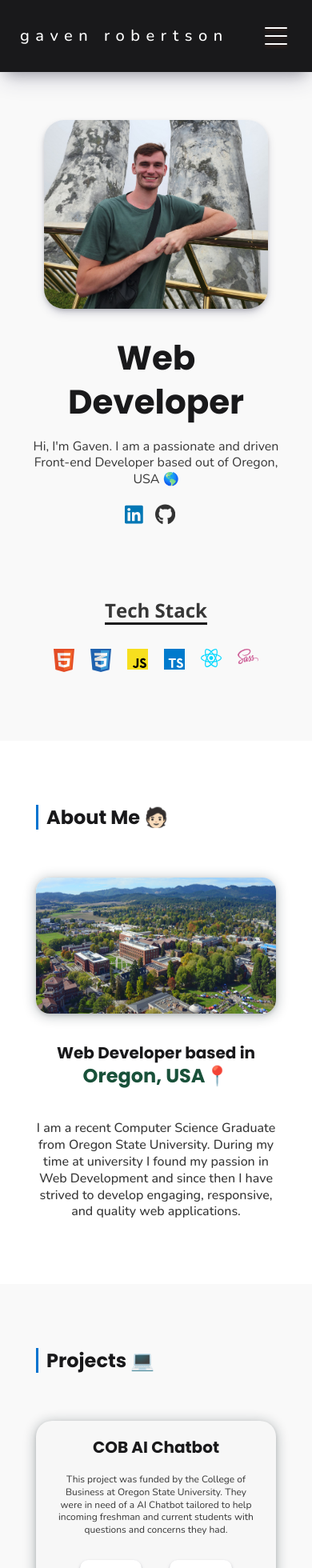
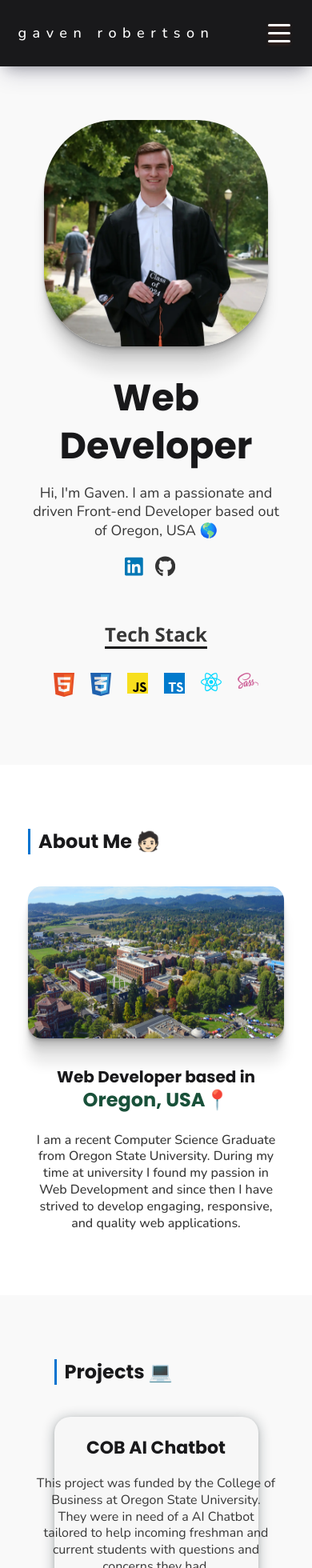
Before and after one commit to gavenrobertson/portfolio-website, a React (Create React App) app: page / in a window 390 px wide. Shown: the top 1960 px of the page at 80% size. Built offline with nearby package versions, Linux system fonts and the light colour scheme; grey boxes are pictures that could not be loaded.

Commit message:
Made some changes to dev picture and performance upkeeps.

```diff
--- a/public/index.html
+++ b/public/index.html
@@ -2,7 +2,7 @@
 <html lang="en">
 <head>
   <meta charset="utf-8" />
-  <link rel="icon" href="%PUBLIC_URL%/favicon.ico" />
+  <link rel="icon" href="computer_favicon.png" type="image/png"/>
   <meta name="viewport" content="width=device-width, initial-scale=1" />
   <meta name="theme-color" content="#000000" />
   <meta
--- a/src/components/Home.js
+++ b/src/components/Home.js
@@ -1,6 +1,6 @@
 import React from "react";
 import '../styles/main.scss'
-import dev_picture from '../imgs/me.jpg'
+import dev_picture from '../imgs/dev.webp'
 import html5 from '../imgs/html-icon.svg'
 import css5 from '../imgs/css-icon.svg'
 import js_icon from '../imgs/js-icon.svg'
--- a/src/styles/_about.scss
+++ b/src/styles/_about.scss
@@ -35,7 +35,7 @@
     height: 310px;
     width: 500px;
     border-radius: 1.7rem;
-    box-shadow: rgba(14, 30, 37, 0.12) 0px 2px 4px 0px, rgba(14, 30, 37, 0.32) 0px 2px 16px 0px;
+    box-shadow: rgba(0, 0, 0, 0.09) 0px 2px 1px, rgba(0, 0, 0, 0.09) 0px 4px 2px, rgba(0, 0, 0, 0.09) 0px 8px 4px, rgba(0, 0, 0, 0.09) 0px 16px 8px, rgba(0, 0, 0, 0.09) 0px 32px 16px;
 }
 
 .biography-h2 {
@@ -96,11 +96,11 @@
     }
 
     .biography-h2 {
-        padding-bottom: 4rem;
+        padding-bottom: 2.4rem;
     }
 
     .biography-p {
-        width: 38rem;
+        width: 42rem;
     }
 }
 
@@ -122,6 +122,7 @@
 
     .about-title {
         font-size: 2.4rem;
+        margin-bottom: 4rem;
     }
 
    .programmer-svg {
@@ -139,8 +140,8 @@
 @media screen and (max-width: 440px) {
 
     .programmer-svg {
-        height: 170px;
-        width: 300px;
+        height: 190px;
+        width: 320px;
     }
 
 }
@@ -148,20 +149,20 @@
 @media screen and (max-width: 380px) {
 
     .programmer-svg {
-        height: 140px;
-        width: 220px;
+        height: 160px;
+        width: 260px;
     }
 
     .biography-h2 {
-        font-size: 1.6rem;
+        font-size: 1.9rem;
     }
 
     .biography-h2-span {
-        font-size: 1.8rem;
+        font-size: 1.9rem;
     }
 
     .biography-p {
-        font-size: 1.6rem;
+        font-size: 1.46rem;
         width: 23rem;
     }
 
--- a/src/styles/_contact.scss
+++ b/src/styles/_contact.scss
@@ -67,6 +67,7 @@
 
     .contact-header {
         font-size: 2.4rem;
+        margin-bottom: 4rem;
     }
 
     .info-header {
--- a/src/styles/_footer.scss
+++ b/src/styles/_footer.scss
@@ -54,7 +54,7 @@ footer {
     }
 
     .contact-svg {
-        font-size: 2rem;
+        font-size: 2.4rem;
     }
 
 }
--- a/src/styles/_home.scss
+++ b/src/styles/_home.scss
@@ -13,10 +13,10 @@
 }
 
 .dev-picture {
-    border-radius: 2.5rem;
+    border-radius: 9rem;
     height: auto;
     width: 430px;
-    box-shadow: rgba(50, 50, 93, 0.25) 0px 6px 12px -2px, rgba(0, 0, 0, 0.3) 0px 3px 7px -3px;
+    box-shadow: rgba(0, 0, 0, 0.09) 0px 2px 1px, rgba(0, 0, 0, 0.09) 0px 4px 2px, rgba(0, 0, 0, 0.09) 0px 8px 4px, rgba(0, 0, 0, 0.09) 0px 16px 8px, rgba(0, 0, 0, 0.09) 0px 32px 16px;
 
 }
 
@@ -173,11 +173,11 @@
     }
 
     .h1-hero-heading {
-        font-size: 4.2rem;
+        font-size: 4.6rem;
     }
 
     .p-hero-text {
-        font-size: 1.6rem;
+        font-size: 1.8rem;
     }
 
     .contact-svg {
@@ -188,32 +188,46 @@
         width: 26px;
     }
 
+    .tech-stack {
+        margin-top: 5rem;
+    }
+
 }
 
 @media screen and (max-width: 380px) {
+
+    .hero-content {
+        margin-top: 11.5rem;
+        gap: 2.5rem;
+    }
 
     .dev-picture {
         width: 240px;
     }
 
     .h1-hero-heading {
-        font-size: 3.8rem;
+        font-size: 3.9rem;
+        padding-bottom: 1.5rem;
     }
 
     .p-hero-text {
-        font-size: 1.4rem;
+        font-size: 1.6rem;
     }
 
     .contact-svg {
         font-size: 2.4rem;
     }
 
+    .tech-stack {
+        gap: 2.2rem;
+    }
+
     .tech-stack-name {
-        font-size: 2rem;
+        font-size: 1.8rem;
     }
 
     .tech-stack-item {
-        width: 20px;
+        width: 22px;
     }
 
 }
--- a/src/styles/_navbar.scss
+++ b/src/styles/_navbar.scss
@@ -56,7 +56,11 @@
 @media screen and (max-width: 1020px) {
 
     .nav {
-        padding: 2.5rem
+        padding: 2.25rem
+    }
+
+    .nav-logo-header {
+        font-size: 1.8rem;
     }
 
     .menu-btn {
@@ -64,8 +68,8 @@
         display: flex;
         justify-content: center;
         align-items: center;
-        width: 40px;
-        height: 40px;
+        width: 38px;
+        height: 38px;
         cursor: pointer;
         transition: all .5s ease-in-out;
         z-index: 1000;
@@ -115,7 +119,7 @@
 
     .menu-btn__burger {
         width: 28px;
-        height: 2.75px;
+        height: 2.1px;
         background: #fff;
         border-radius: 5px;
         box-shadow: 0 2px 5px rgba(255,101,47,.2);
@@ -126,7 +130,7 @@
         content: '';
         position: absolute;
         width: 28px;
-        height: 2.75px;
+        height: 2.1px;
         background: #fff;
         border-radius: 5px;
         box-shadow: 0 2px 5px rgba(255,101,47,.2);
@@ -152,3 +156,33 @@
     }
 
 }
+
+@media screen and (max-width: 380px) {
+    .nav {
+        padding: 1.6rem
+    }
+
+    .nav-logo-header {
+        font-size: 1.2rem;
+    }
+
+    .menu-btn__burger {
+        width: 27px;
+        height: 1.6px;
+        background: #fff;
+        border-radius: 5px;
+        box-shadow: 0 2px 5px rgba(255,101,47,.2);
+        transition: all .5s ease-in-out;
+    }
+    .menu-btn__burger::before,
+    .menu-btn__burger::after {
+        content: '';
+        position: absolute;
+        width: 27px;
+        height: 1.6px;
+        background: #fff;
+        border-radius: 5px;
+        box-shadow: 0 2px 5px rgba(255,101,47,.2);
+        transition: all .5s ease-in-out;
+    }
+}
--- a/src/styles/_projects.scss
+++ b/src/styles/_projects.scss
@@ -35,7 +35,7 @@
     height: auto;
     width: 500px;
     border-radius: 2rem;
-    box-shadow: rgba(0, 0, 0, 0.16) 0px 3px 6px, rgba(0, 0, 0, 0.23) 0px 3px 6px;
+    box-shadow: rgba(0, 0, 0, 0.07) 0px 1px 2px, rgba(0, 0, 0, 0.07) 0px 2px 4px, rgba(0, 0, 0, 0.07) 0px 4px 8px, rgba(0, 0, 0, 0.07) 0px 8px 16px, rgba(0, 0, 0, 0.07) 0px 16px 32px, rgba(0, 0, 0, 0.07) 0px 32px 64px;
 }
 
 .project-links {
@@ -96,7 +96,8 @@
 .name-of-project {
     font-family: 'Poppins', sans-serif;
     color: #19191b;
-    font-size: 2.5rem;
+    font-size: 3rem;
+    text-align: center;
 }
 
 .description-of-project {
@@ -217,6 +218,7 @@
 
     .project-title {
         font-size: 2.4rem;
+        margin-bottom: 4rem;
     }
 
     .name-of-project {
@@ -252,20 +254,20 @@
 @media screen and (max-width: 440px) {
 
     .project-container {
-        padding: 2rem 0rem;
+        width: 25.5rem;
+        padding: 2.5rem 1rem;
     }
 
     .name-of-project {
-        font-size: 2rem;
+        font-size: 2.2rem;
     }
 
     .description-of-project {
-        width: 25rem;
-        font-size: 1.2rem;
+        font-size: 1.6rem;
     }
 
     .project-image {
-        width: 240px;
+        width: 260px;
     }
 
     .project-techstack {
@@ -273,7 +275,7 @@
     }
 
     .framework {
-        font-size: 1rem;
+        font-size: 1.3rem;
     }
 
     .framework-icon {
@@ -281,7 +283,7 @@
     }
 
     .projlinks {
-        font-size: 1.2rem;
+        font-size: 1.5rem;
     }
 
     .link-svg {
@@ -297,7 +299,7 @@
     }
 
     .name-of-project {
-        font-size: 1.8rem;
+        font-size: 1.9rem;
     }
 
     .project-description-container {
@@ -318,7 +320,7 @@
     }
 
     .framework {
-        font-size: 1rem;
+        font-size: 0.94rem;
     }
 
     .framework-icon {
```
Also changed, not shown: public/computer_favicon.png (added), src/imgs/dev.webp (added).
